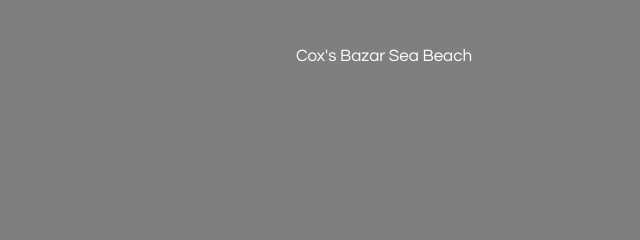
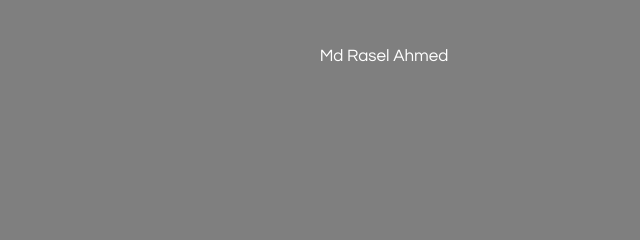
Before and after one commit to ra-sel/raas, a plain HTML site: page index.html in a window 1280 px wide. Shown: the top 240 px of the page, 640-1280 px from the left. Drawn offline with Linux system fonts and the light colour scheme.

Commit message:
Update index.html

```diff
--- a/index.html
+++ b/index.html
@@ -24,7 +24,7 @@
         <a class="btn" href="#">ABOUT MORE</a>
       </div>
       <div class="name">
-        <a class="nam" href="#">Cox's Bazar Sea Beach</a>
+        <a class="nam" href="#">Md Rasel Ahmed</a>
       </div>
     </header>
   </body>
```
